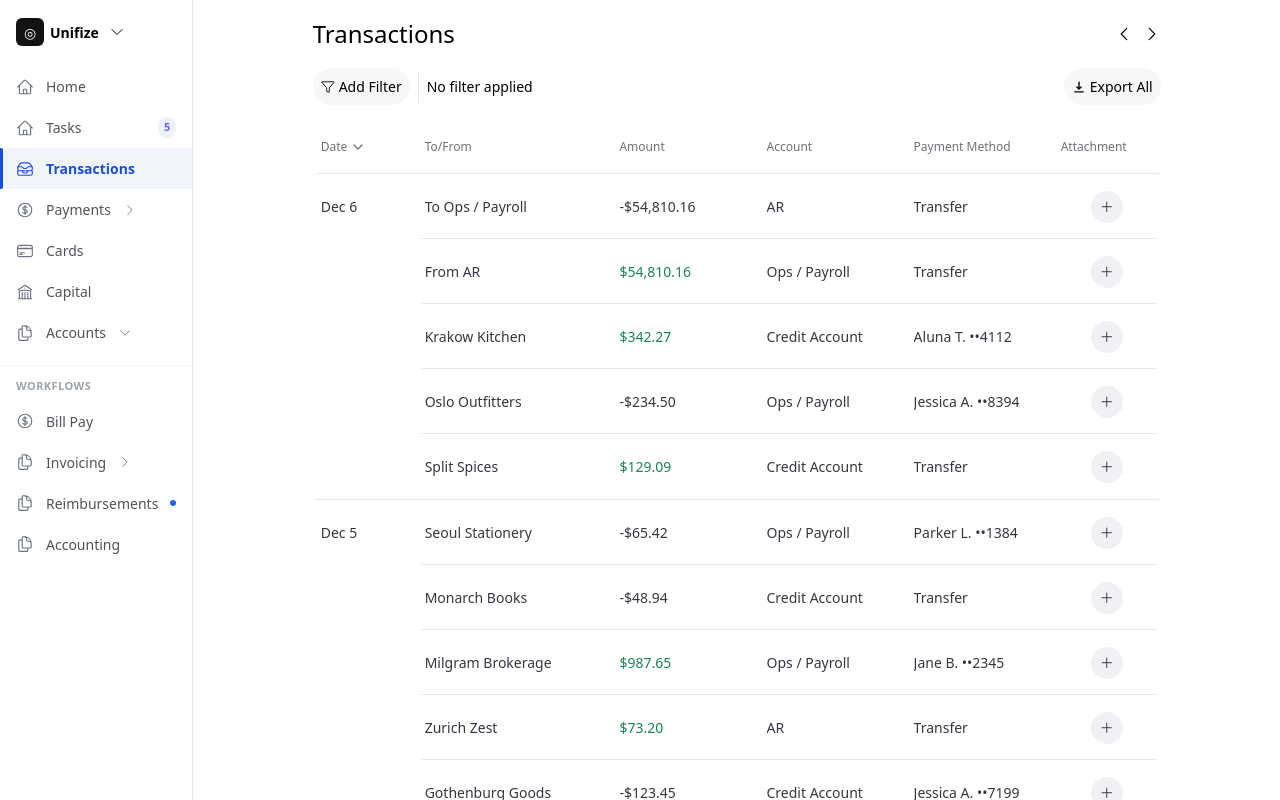
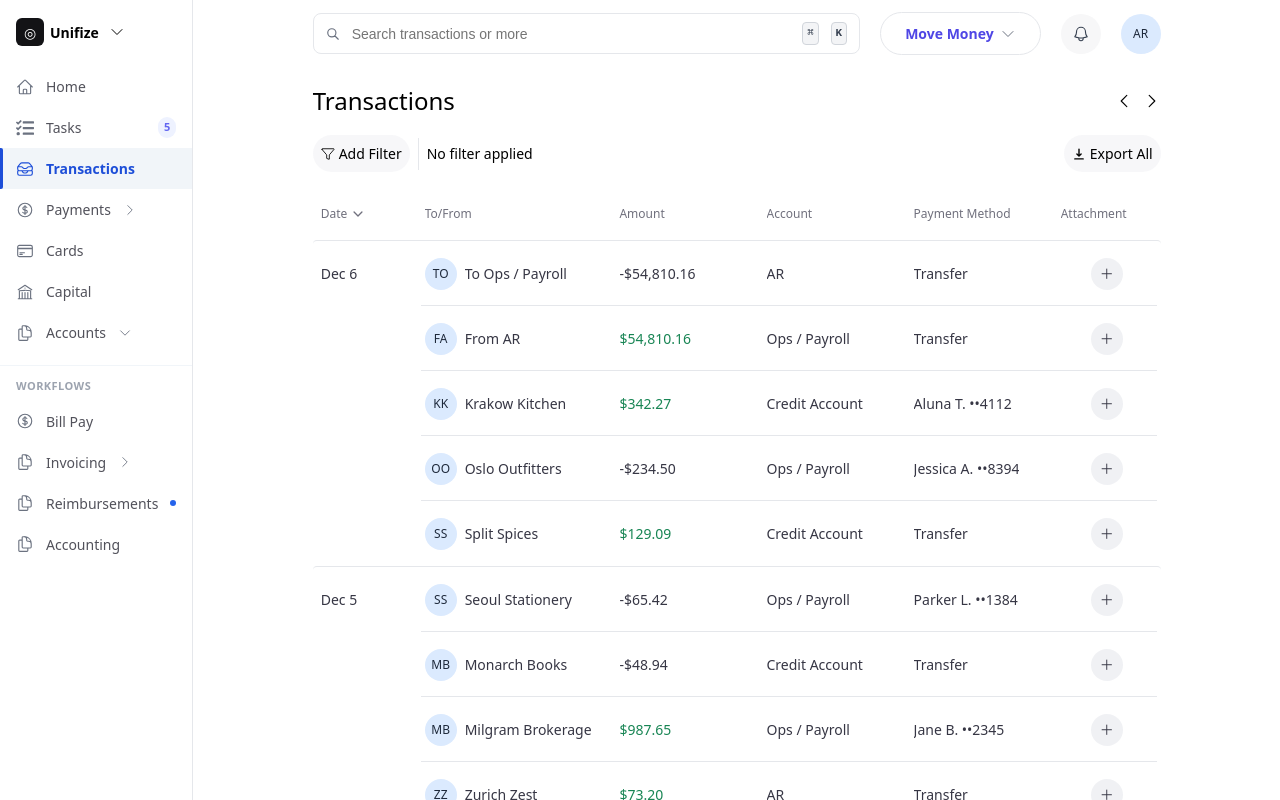
Before and after one commit to anubhavRaj27/Unifize-assignment, a React (Vite) app: page / in a window 1280 px wide. Built offline with nearby package versions, Linux system fonts and the light colour scheme.

Commit message:
organising code

```diff
--- a/src/App.jsx
+++ b/src/App.jsx
@@ -1,7 +1,8 @@
 import styled from "styled-components";
-import Table from "./Table";
-import Header from "./Header";
-import Sidebar from "./Sidebar";
+import Table from "./components/Table";
+import Header from "./components/Header";
+import Sidebar from "./components/Sidebar";
+import TopActions from "./components/TopActions";
 
 function App() {
   return (
@@ -9,6 +10,7 @@ function App() {
       <Sidebar />
       <PageContainer>
         <MaxContainer>
+          <TopActions />
           <Header />
           <Table />
         </MaxContainer>
--- /dev/null
+++ b/src/components/Avatar.jsx
@@ -0,0 +1,32 @@
+import React from "react";
+import styled from "styled-components";
+import { getInitials } from "../helpers/common";
+
+const Avatar = ({ name, size = 32, bg = "#dbeafe", color = "#1e293b" }) => {
+
+  return (
+    <Circle $size={size} $bg={bg} $color={color}>
+      {getInitials(name)}
+    </Circle>
+  );
+};
+
+const Circle = styled.span`
+  display: inline-flex;
+  align-items: center;
+  justify-content: center;
+  flex-shrink: 0;
+
+  width: ${({ $size }) => $size}px;
+  height: ${({ $size }) => $size}px;
+  border-radius: 50%;
+
+  background: ${({ $bg }) => $bg};
+  color: ${({ $color }) => $color};
+  font-size: ${({ $size }) => $size * 0.5}px;
+  font-weight: 400;
+  font-size: 12px;
+  user-select: none;
+`;
+
+export default Avatar;
--- a/src/Header.jsx
+++ b/src/components/Header.jsx
@@ -81,10 +81,7 @@ const ClickableCircle = styled.div`
   background-color: #7073930f;
   padding: 8px;
   font-size: 14px;
-`;
-
-const ImageDiv = styled.img`
-  width: ${({$width})=>`${$width}px`};
+  cursor: pointer;
 `;
 
 const FilterApplied = styled.div`
--- a/src/Sidebar.jsx
+++ b/src/components/Sidebar.jsx
@@ -10,10 +10,11 @@ import {
   HiOutlineChevronRight,
   HiOutlineDocumentDuplicate,
 } from "react-icons/hi2";
+import { FaTasks } from "react-icons/fa";
 
 const sidebarItems = [
   { label: "Home", icon: HiOutlineHome },
-  { label: "Tasks", icon: HiOutlineHome, badge: 5 },
+  { label: "Tasks", icon: FaTasks, badge: 5 },
   { label: "Transactions", icon: HiOutlineInboxStack, active: true },
   { label: "Payments", icon: HiOutlineCurrencyDollar, collapsible: true },
   { label: "Cards", icon: HiOutlineCreditCard },
--- a/src/Table.jsx
+++ b/src/components/Table.jsx
@@ -1,26 +1,10 @@
 import styled from "styled-components";
-import json from "./data/data.json";
+import json from "../data/data.json";
 import { IoChevronDown } from "react-icons/io5";
+import Avatar from "./Avatar";
+import { formatDate } from "../helpers/common";
 
 const Table = () => {
-  const formatDate = (iso) => {
-    const [yyyy, mm, dd] = iso.split("-");
-    const months = [
-      "Jan",
-      "Feb",
-      "Mar",
-      "Apr",
-      "May",
-      "Jun",
-      "Jul",
-      "Aug",
-      "Sep",
-      "Oct",
-      "Nov",
-      "Dec",
-    ];
-    return `${months[Number(mm) - 1]} ${Number(dd)}`;
-  };
 
   return (
     <TableWrapper>
@@ -55,9 +39,10 @@ const Table = () => {
         return (
           <BodyRow key={i} $isNewDate={isNewDate} $isLastOfDate={isLastOfDate}>
             <DateCell $isNewDate={isNewDate}>{formatDate(txn.date)}</DateCell>
-            <CellBase>
+            <NameCell>
+              <Avatar name={txn.name} />
               <Ellipses>{txn.name}</Ellipses>
-            </CellBase>
+            </NameCell>
             <AmountCell $positive={txn.amount > 0}>
               <Ellipses>
                 {txn.amount.toLocaleString("en-US", {
@@ -136,6 +121,10 @@ const CellBase = styled.div`
   display: flex;
   align-items: center;
   height: 100%;
+`;
+
+const NameCell = styled(CellBase)`
+  gap: 8px;
 `;
 
 const DateCell = styled(CellBase)`
--- /dev/null
+++ b/src/components/TopActions.jsx
@@ -0,0 +1,125 @@
+import React from "react";
+import styled from "styled-components";
+import {
+  HiOutlineChevronDown,
+  HiOutlineBell,
+} from "react-icons/hi2";
+import { HiOutlineSearch } from "react-icons/hi";
+import { getInitials } from "../helpers/common";
+import Avatar from "./Avatar";
+
+const TopActions = ({ user = "Anubhav Raj" }) => {
+  return (
+    <Row>
+      <SearchBox>
+        <HiOutlineSearch size={14} />
+        <input placeholder="Search transactions or more" />
+        <KeyHint>
+          <kbd>⌘</kbd>&nbsp;
+          <kbd>K</kbd>
+        </KeyHint>
+      </SearchBox>
+
+      <MoveMoney>
+        Move Money
+        <HiOutlineChevronDown size={16} />
+      </MoveMoney>
+
+      <IconCircle>
+        <HiOutlineBell size={18} />
+      </IconCircle>
+
+      <Avatar name={user} size={40}/>
+    </Row>
+  );
+}
+
+const Row = styled.div`
+  display: flex;
+  align-items: center;
+  gap: 20px;
+  padding: 12px 24px;
+  background: #fff;
+`;
+
+const SearchBox = styled.label`
+  flex: 1 1 0;
+  display: flex;
+  align-items: center;
+  gap: 10px;
+  border: 1px solid #e5e7eb;
+  border-radius: 8px;
+  padding: 8px 12px;
+  font-size: 14px;
+
+  input {
+    flex: 1;
+    border: none;
+    outline: none;
+    font-size: inherit;
+  }
+
+  svg {
+    color: #6b7280;
+    flex-shrink: 0;
+  }
+`;
+
+const KeyHint = styled.span`
+  display: flex;
+  gap: 4px;
+
+  kbd {
+    font-size: 11px;
+    font-weight: 600;
+    padding: 2px 4px;
+    border: 1px solid #d1d5db;
+    border-radius: 4px;
+    background: #f3f4f6;
+    color: #374151;
+  }
+`;
+
+const MoveMoney = styled.button`
+  all: unset;
+  cursor: pointer;
+  display: flex;
+  align-items: center;
+  gap: 6px;
+  padding: 10px 24px;
+  border: 1px solid #e5e7eb;
+  border-radius: 999px;
+  font-size: 14px;
+  font-weight: 600;
+  color: #4f46e5;
+  background: #fff;
+
+  &:hover {
+    background: #f9fafb;
+  }
+
+  svg {
+    color: #6b7280;
+  }
+`;
+
+const IconCircle = styled.button`
+  all: unset;
+  cursor: pointer;
+  width: 40px;
+  height: 40px;
+  border-radius: 50%;
+  background: #f7f7f8;
+  display: grid;
+  place-items: center;
+
+  svg {
+    color: #374151;
+  }
+
+  &:hover {
+    background: #f1f2f4;
+  }
+`;
+
+export default TopActions;
--- /dev/null
+++ b/src/helpers/common.js
@@ -0,0 +1,25 @@
+export const getInitials = (name = "") => {
+  const parts = name.replace(/['’]/g, "").trim().split(/\s+/);
+  if (!parts.length) return "";
+  if (parts.length === 1) return parts[0].slice(0, 2).toUpperCase();
+  return (parts[0][0] + parts[1][0]).toUpperCase();
+};
+
+export const formatDate = (iso) => {
+  const [yyyy, mm, dd] = iso.split("-");
+  const months = [
+    "Jan",
+    "Feb",
+    "Mar",
+    "Apr",
+    "May",
+    "Jun",
+    "Jul",
+    "Aug",
+    "Sep",
+    "Oct",
+    "Nov",
+    "Dec",
+  ];
+  return `${months[Number(mm) - 1]} ${Number(dd)}`;
+};
```
